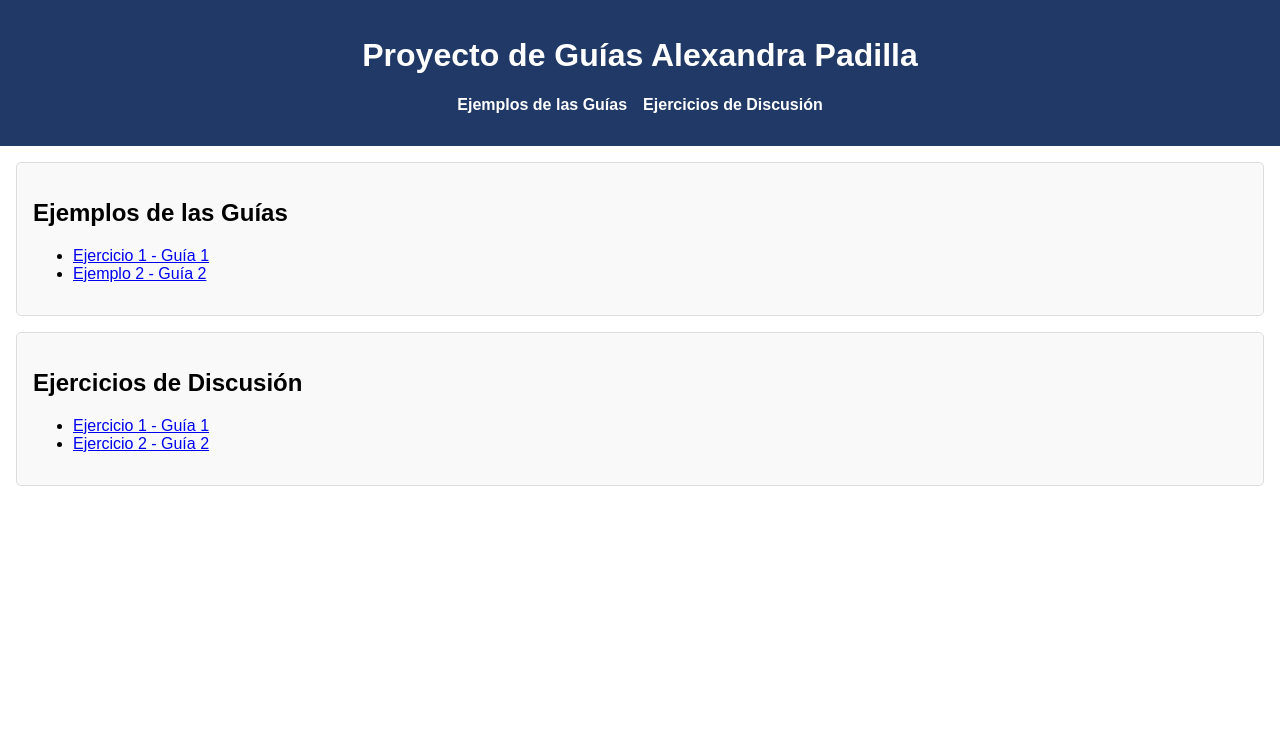
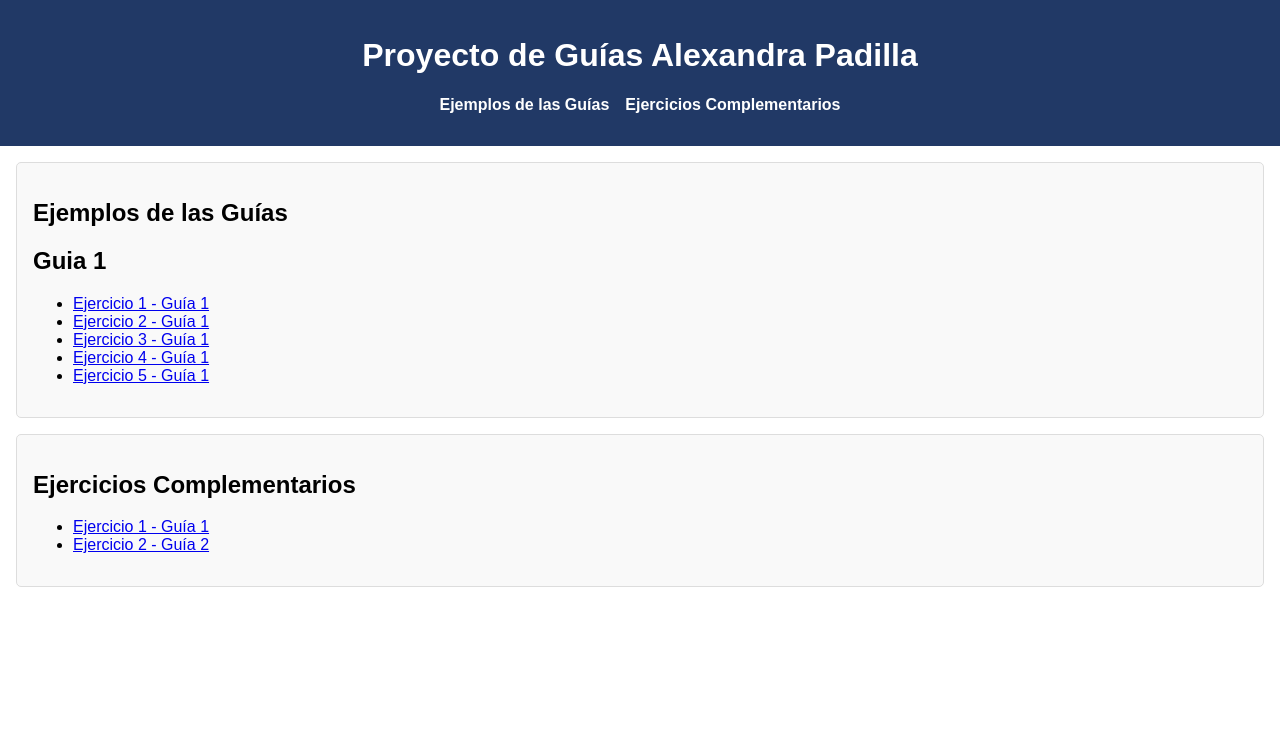
Before and after one commit to al3padilla/Archivos_Guias_LIS03L, a PHP site: page / in a window 1280 px wide. Shown: the top 739 px of the page. Run offline with PHP 8.4, Linux system fonts and the light colour scheme.

Commit message:
Update index.php

```diff
--- a/index.php
+++ b/index.php
@@ -13,7 +13,7 @@
             <ul>
 
                 <li><a href="#ejemplos-guias">Ejemplos de las Guías</a></li>
-                <li><a href="#ejercicios-discusion">Ejercicios de Discusión</a></li>
+                <li><a href="#ejercicios-discusion">Ejercicios Complementarios</a></li>
             </ul>
         </nav>
     </header>
@@ -21,20 +21,23 @@
 
 
         <section id="ejemplos-guias">
-            <h2>Ejemplos de las Guías</h2>
+        <h2>Ejemplos de las Guías</h2>
+            <h1>Guia 1</h1>
             <ul>
             <li><a href="Guia1_NR221019/Ejercicio1/partehtmlphp.php">Ejercicio 1 - Guía 1</a></li>
-                <li><a href="guias/guia2/ejemplos/ejemplo2.php">Ejemplo 2 - Guía 2</a></li>
-                <!-- Agrega más enlaces según sea necesario -->
+            <li><a href="Guia1_NR221019/Ejercicio2/uso_variable.php">Ejercicio 2 - Guía 1</a></li>
+            <li><a href="Guia1_NR221019/Ejercicio3/opera_aritmeticos.php">Ejercicio 3 - Guía 1</a></li>
+            <li><a href="Guia1_NR221019/Ejercicio4/tiposdatos.php">Ejercicio 4 - Guía 1</a></li>
+            <li><a href="Guia1_NR221019/Ejercicio5/ingresodatos.html">Ejercicio 5 - Guía 1</a></li>
             </ul>
         </section>
 
         <section id="ejercicios-discusion">
-            <h2>Ejercicios de Discusión</h2>
+            <h2>Ejercicios Complementarios</h2>
             <ul>
-                <li><a href="guias/guia1/ejercicios/ejercicio1.php">Ejercicio 1 - Guía 1</a></li>
+                <li><a href="Guia1_NR221019/EjerComplementario/operadores.php">Ejercicio 1 - Guía 1</a></li>
                 <li><a href="guias/guia2/ejercicios/ejercicio2.php">Ejercicio 2 - Guía 2</a></li>
-                <!-- Agrega más enlaces según sea necesario -->
+
             </ul>
         </section>
     </main>
```
